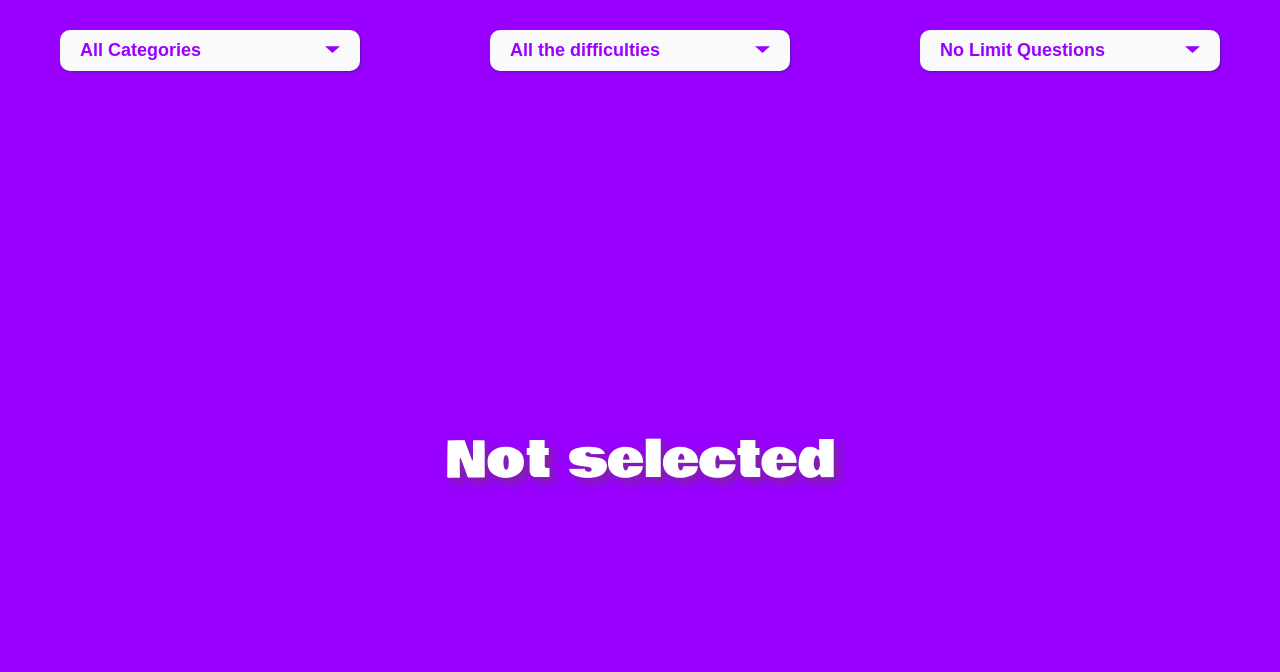
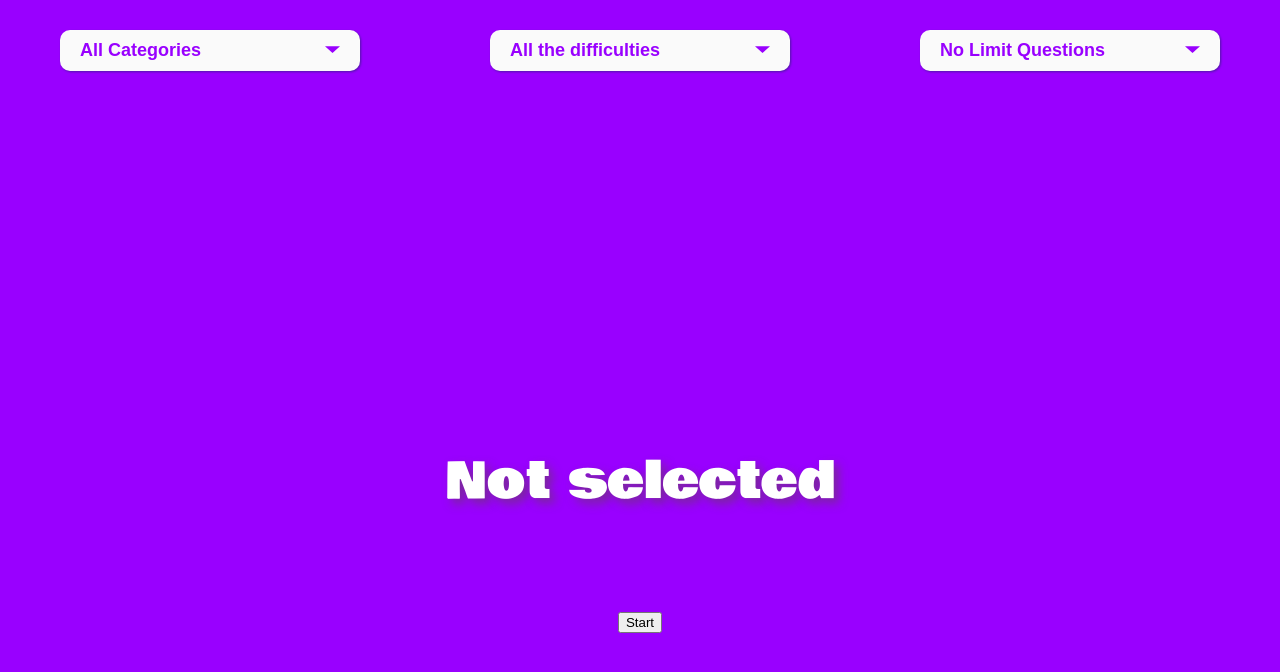
Before and after one commit to nlukic129/quiz-app, a React (Create React App) app: page /quiz in a window 1280 px wide. Shown: the top 672 px of the page. Built offline with nearby package versions, Linux system fonts and the light colour scheme.

Commit message:
Fetching questions

```diff
--- a/package.json
+++ b/package.json
@@ -3,7 +3,6 @@
   "version": "0.1.0",
   "private": true,
   "dependencies": {
-    "@tanstack/react-query": "^4.35.3",
     "@testing-library/jest-dom": "^5.17.0",
     "@testing-library/react": "^13.4.0",
     "@testing-library/user-event": "^13.5.0",
--- a/src/App.tsx
+++ b/src/App.tsx
@@ -17,7 +17,7 @@ const router = createBrowserRouter([
 ]);
 
 const App = () => {
-  return <RouterProvider router={router}></RouterProvider>;
+  return <RouterProvider router={router} />;
 };
 
 export default App;
--- a/src/components/quiz/Quiz.module.css
+++ b/src/components/quiz/Quiz.module.css
@@ -44,10 +44,17 @@
 .start {
   position: absolute;
   font-family: Title-Font;
-  width: 100%;
+  width: auto;
+  left: 50%;
   font-size: 50px;
   color: rgb(255, 255, 255);
   text-shadow: 5px 5px 10px rgba(95, 75, 62, 0.5);
   text-align: center;
-  bottom: 300px;
+  bottom: 150px;
 }
+
+.start p,
+.start button {
+  position: relative;
+  left: -50%;
+}
--- a/src/components/quiz/Quiz.tsx
+++ b/src/components/quiz/Quiz.tsx
@@ -2,6 +2,7 @@ import { AnimatePresence, motion } from "framer-motion";
 import classes from "./Quiz.module.css";
 import DropDown from "../ui/DropDown";
 import { useEffect, useState } from "react";
+import { fetchQuestions } from "../../util/http";
 
 const defaultCategoryText = "All Categories";
 const defaultDifficultyText = "All the difficulties";
@@ -52,17 +53,29 @@ const Quiz = () => {
   };
 
   useEffect(() => {
-    checkIfSelected();
+    checkIfAnySelected();
   }, [selectedCategory, selectedDifficulty, selectedLimit]);
 
-  const checkIfSelected = () => {
-    console.log(selectedCategory);
+  const checkIfAnySelected = () => {
+    if (checkIfSelected(selectedCategory) || checkIfSelected(selectedDifficulty) || checkIfSelected(selectedLimit)) {
+      setIsSelected(true);
+    } else {
+      setIsSelected(false);
+    }
+  };
 
-    if (selectedCategory === "Default" && selectedDifficulty === "Default" && selectedLimit === "Default") {
-      setIsSelected(false);
-    } else {
-      setIsSelected(true);
-    }
+  const checkIfSelected = (value: string) => {
+    return value !== "Default";
+  };
+
+  const startQuizHandler = () => {
+    const parameters = {
+      category: checkIfSelected(selectedCategory) ? selectedCategory : "",
+      difficulty: checkIfSelected(selectedDifficulty) ? selectedDifficulty : "",
+      limit: checkIfSelected(selectedLimit) ? selectedLimit : "",
+    };
+
+    fetchQuestions(parameters);
   };
 
   return (
@@ -81,7 +94,8 @@ const Quiz = () => {
             animate={{ y: 0, opacity: 1 }}
             transition={{ duration: 1.5, type: "spring", bounce: 0.5 }}
           >
-            Selected
+            <p>Selected</p>
+            <button onClick={startQuizHandler}>Start</button>
           </motion.div>
         ) : (
           <motion.div
@@ -91,7 +105,8 @@ const Quiz = () => {
             animate={{ y: 0, opacity: 1 }}
             transition={{ duration: 1.5, type: "spring", bounce: 0.5 }}
           >
-            Not selected
+            <p>Not selected</p>
+            <button onClick={startQuizHandler}>Start</button>
           </motion.div>
         )}
       </AnimatePresence>
--- a/src/components/ui/DropDown.module.css
+++ b/src/components/ui/DropDown.module.css
@@ -31,6 +31,8 @@
   flex-direction: column;
   gap: 10px;
   background: var(--accent);
+  z-index: 10;
+  position: relative;
 }
 
 .drop-down li {
--- /dev/null
+++ b/src/util/http.tsx
@@ -0,0 +1,32 @@
+const API_KEY = "P51zLPeQSsyok8zvjSgjtuiHXkAoFQRx3fX2jFGv";
+
+export const fetchQuestions = async (parameters: HttpParameters) => {
+  const headers = { "X-Api-Key": API_KEY };
+
+  const category = "category=" + parameters.category;
+  const difficulty = "difficulty=" + parameters.difficulty;
+  const limit = "limit=" + parameters.limit;
+
+  const queries = `?${category}&${difficulty}&${limit}`;
+
+  const url = `https://quizapi.io/api/v1/questions${queries}`;
+
+  const response = await fetch(url, {
+    headers,
+  });
+
+  if (!response.ok) {
+    const error = new Error("An error occurred while fetching the events");
+    throw error;
+  }
+
+  const questions = await response.json();
+
+  console.log(questions);
+};
+
+interface HttpParameters {
+  category: string;
+  difficulty: string;
+  limit: string;
+}
```
Also changed, not shown: 1 other file (tests, documents, lock files or other folders).
